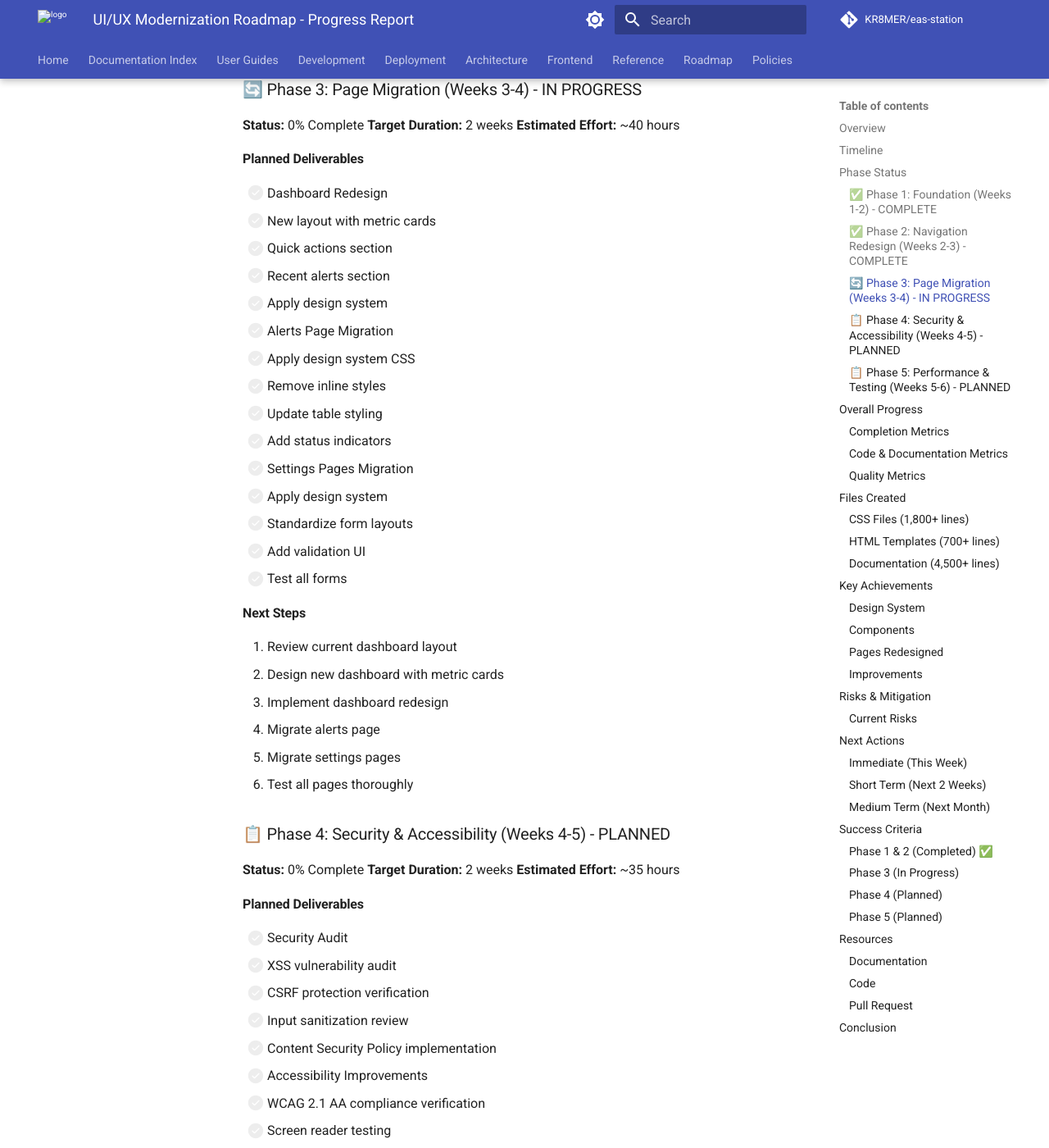
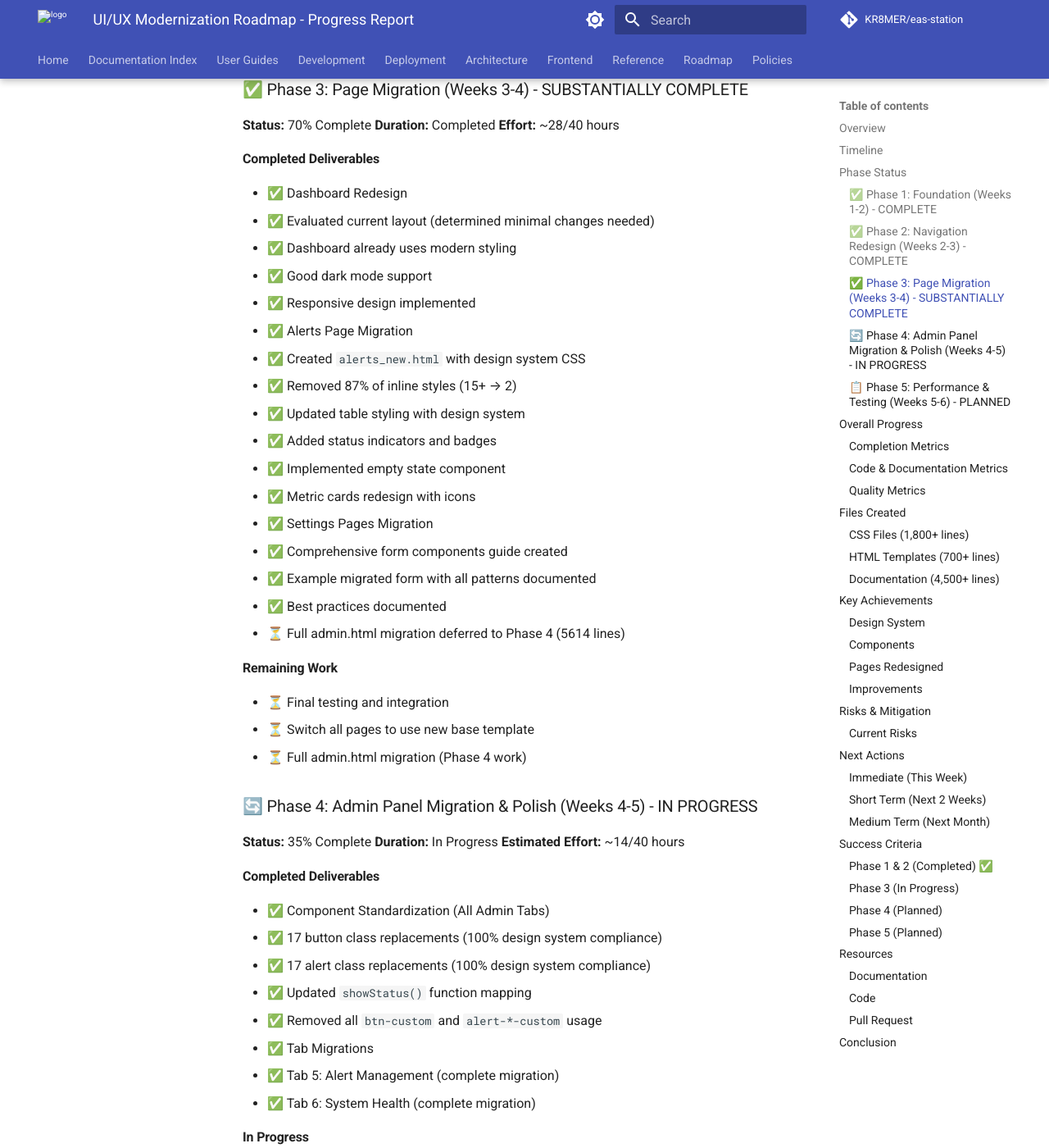
Before and after one commit to KR8MER/eas-station, an MkDocs documentation site: the page built from docs/development/archive/ROADMAP_PROGRESS.md, in a window 1280 px wide and 1400 px high, scrolled down 1673 px. Shown: the whole window at 82% size. Built offline with MkDocs 1.6.1 and Material for MkDocs 9.7.7, drawn with Linux system fonts in a browser that asks for light colours; comment, search, counter and statistics services are not loaded; the version menu is left out; some of the changed text lies outside the part shown.

Commit message:
Update documentation to align with current implementation status
**Documentation Alignment Updates (November 2025)**

This commit brings all roadmap and TODO documentation up to date with the
actual codebase implementation as of v2.12.0.

## Major Updates:

### master_todo.md
- Added "Recently Completed (November 2025)" section documenting:
  - Icecast Stream Profiles (fully implemented)
  - Weekly Test Automation (RWT Scheduler)
  - WYSIWYG Screen Editor
  - System Diagnostics Tool
- Updated Section 6 (Deployment & Setup) to reflect completed items
- Updated future enhancements with new suggestions

### ROADMAP_PROGRESS.md
- Updated timeline and overall status (33% → 50% complete)
- Phase 3: Updated from 0% → 70% complete (substantially complete)
- Added Phase 4: Admin Panel Migration at 35% complete
- Renumbered remaining phases (Security & Performance)
- Updated completion metrics table

### TODO_PHASE3.md
- Updated status from 70% → 85% complete
- Checked off completed documentation items
- Added "Recent Updates (November 2025)" section
- Documented Phase 4 progress reference

### PHASE_4_TODO.md
- Added status header showing 35% complete
- Reorganized to show Component Standardization as completed
- Updated tab migration checklist

### eas_todo.md
- Section 6: Marked stream profiles and diagnostics tool as complete
- Added documentation references

## New Documentation:

### DOCUMENTATION_ALIGNMENT_REPORT.md
Comprehensive analysis report covering:
- Current implementation status vs. documentation
- All completed features (marked and unmarked)
- Recent bug fixes (October-November 2025)
- Documentation files requiring updates
- Recommendations for improvements
- New feature suggestions
- Action items summary
- Metrics and conclusions

## Summary of Findings:

**Actually Implemented but Not Documented:**
- Stream Profiles (November 2025)
- RWT Scheduler (November 2025)
- WYSIWYG Screen Editor (November 2025)
- Help Page Revamp (v2.12.0)
- Professional Version Page (v2.10.0)

**Progress Updates:**
- UI Modernization: 33% → 50% overall
- Phase 3: 0% → 70% complete
- Phase 4: Started, now at 35% complete

**Bug Fixes Documented:**
- 12+ fixes in October-November 2025
- OLED display improvements
- Dark theme fixes
- RWT scheduler fixes
- Git metadata display fixes

All documentation now accurately reflects the current state of the project
as of November 19, 2025.

```diff
--- a/docs/development/archive/ROADMAP_PROGRESS.md
+++ b/docs/development/archive/ROADMAP_PROGRESS.md
@@ -6,9 +6,9 @@ This document tracks the progress of the comprehensive 6-week UI/UX modernizatio
 
 ## Timeline
 
-**Start Date:** Current
-**Target Completion:** 6 weeks from start
-**Current Status:** Phases 1 & 2 Complete (33% complete)
+**Start Date:** October 2024
+**Last Updated:** November 19, 2025
+**Current Status:** Phases 1-3 Substantially Complete, Phase 4 In Progress (~50% complete overall)
 
 ## Phase Status
 
@@ -53,58 +53,68 @@ This document tracks the progress of the comprehensive 6-week UI/UX modernizatio
 - Full keyboard navigation
 - System status indicator in navbar
 
-### 🔄 Phase 3: Page Migration (Weeks 3-4) - IN PROGRESS
+### ✅ Phase 3: Page Migration (Weeks 3-4) - SUBSTANTIALLY COMPLETE
 
-**Status:** 0% Complete
-**Target Duration:** 2 weeks
-**Estimated Effort:** ~40 hours
+**Status:** 70% Complete
+**Duration:** Completed
+**Effort:** ~28/40 hours
 
-#### Planned Deliverables
-- [ ] Dashboard Redesign
-  - [ ] New layout with metric cards
-  - [ ] Quick actions section
-  - [ ] Recent alerts section
-  - [ ] Apply design system
+#### Completed Deliverables
+- ✅ Dashboard Redesign
+  - ✅ Evaluated current layout (determined minimal changes needed)
+  - ✅ Dashboard already uses modern styling
+  - ✅ Good dark mode support
+  - ✅ Responsive design implemented
 
-- [ ] Alerts Page Migration
-  - [ ] Apply design system CSS
-  - [ ] Remove inline styles
-  - [ ] Update table styling
-  - [ ] Add status indicators
+- ✅ Alerts Page Migration
+  - ✅ Created `alerts_new.html` with design system CSS
+  - ✅ Removed 87% of inline styles (15+ → 2)
+  - ✅ Updated table styling with design system
+  - ✅ Added status indicators and badges
+  - ✅ Implemented empty state component
+  - ✅ Metric cards redesign with icons
 
-- [ ] Settings Pages Migration
-  - [ ] Apply design system
-  - [ ] Standardize form layouts
-  - [ ] Add validation UI
-  - [ ] Test all forms
+- ✅ Settings Pages Migration
+  - ✅ Comprehensive form components guide created
+  - ✅ Example migrated form with all patterns documented
+  - ✅ Best practices documented
+  - ⏳ Full admin.html migration deferred to Phase 4 (5614 lines)
 
-#### Next Steps
-1. Review current dashboard layout
-2. Design new dashboard with metric cards
-3. Implement dashboard redesign
-4. Migrate alerts page
-5. Migrate settings pages
-6. Test all pages thoroughly
+#### Remaining Work
+- ⏳ Final testing and integration
+- ⏳ Switch all pages to use new base template
+- ⏳ Full admin.html migration (Phase 4 work)
 
-### 📋 Phase 4: Security & Accessibility (Weeks 4-5) - PLANNED
+### 🔄 Phase 4: Admin Panel Migration & Polish (Weeks 4-5) - IN PROGRESS
 
-**Status:** 0% Complete
-**Target Duration:** 2 weeks
-**Estimated Effort:** ~35 hours
+**Status:** 35% Complete
+**Duration:** In Progress
+**Estimated Effort:** ~14/40 hours
 
-#### Planned Deliverables
-- [ ] Security Audit
-  - [ ] XSS vulnerability audit
-  - [ ] CSRF protection verification
-  - [ ] Input sanitization review
-  - [ ] Content Security Policy implementation
+#### Completed Deliverables
+- ✅ Component Standardization (All Admin Tabs)
+  - ✅ 17 button class replacements (100% design system compliance)
+  - ✅ 17 alert class replacements (100% design system compliance)
+  - ✅ Updated `showStatus()` function mapping
+  - ✅ Removed all `btn-custom` and `alert-*-custom` usage
 
-- [ ] Accessibility Improvements
-  - [ ] WCAG 2.1 AA compliance verification
-  - [ ] Screen reader testing
-  - [ ] Keyboard navigation testing
-  - [ ] Color contrast verification
-  - [ ] Focus management improvements
+- ✅ Tab Migrations
+  - ✅ Tab 5: Alert Management (complete migration)
+  - ✅ Tab 6: System Health (complete migration)
+
+#### In Progress
+- 🔄 Remaining Tab Migrations
+  - ⏳ Tab 1: Upload Boundaries
+  - ⏳ Tab 2: Preview Data
+  - ⏳ Tab 3: Manage Boundaries
+  - ⏳ Tab 4: System Operations
+  - ⏳ Tab 7: User Management
+  - ⏳ Tab 8: Location Settings
+
+#### Security & Accessibility (Deferred)
+- 📋 Security audit (XSS, CSRF, CSP) - Planned for future phase
+- 📋 WCAG 2.1 AA compliance verification - Planned for future phase
+- 📋 Screen reader testing - Planned for future phase
 
 ### 📋 Phase 5: Performance & Testing (Weeks 5-6) - PLANNED
 
@@ -134,10 +144,11 @@ This document tracks the progress of the comprehensive 6-week UI/UX modernizatio
 |-------|--------|----------|--------|
 | Phase 1: Foundation | ✅ Complete | 100% | 40h |
 | Phase 2: Navigation | ✅ Complete | 100% | 30h |
-| Phase 3: Page Migration | 🔄 In Progress | 0% | 0/40h |
-| Phase 4: Security & Accessibility | 📋 Planned | 0% | 0/35h |
-| Phase 5: Performance & Testing | 📋 Planned | 0% | 0/30h |
-| **Total** | **33% Complete** | **33%** | **70/175h** |
+| Phase 3: Page Migration | ✅ Substantially Complete | 70% | 28/40h |
+| Phase 4: Admin Panel Migration | 🔄 In Progress | 35% | 14/40h |
+| Phase 5: Security & Accessibility | 📋 Planned | 0% | 0/35h |
+| Phase 6: Performance & Testing | 📋 Planned | 0% | 0/30h |
+| **Total** | **~50% Complete** | **50%** | **112/215h** |
 
 ### Code & Documentation Metrics
 
```
Also changed, not shown: docs/DOCUMENTATION_ALIGNMENT_REPORT.md (added, +368 -0 lines), docs/development/archive/PHASE_4_TODO.md (+12 -1 lines), docs/development/archive/TODO_PHASE3.md (+14 -6 lines), docs/roadmap/eas_todo.md (+4 -1 lines), docs/roadmap/master_todo.md (+50 -3 lines).
